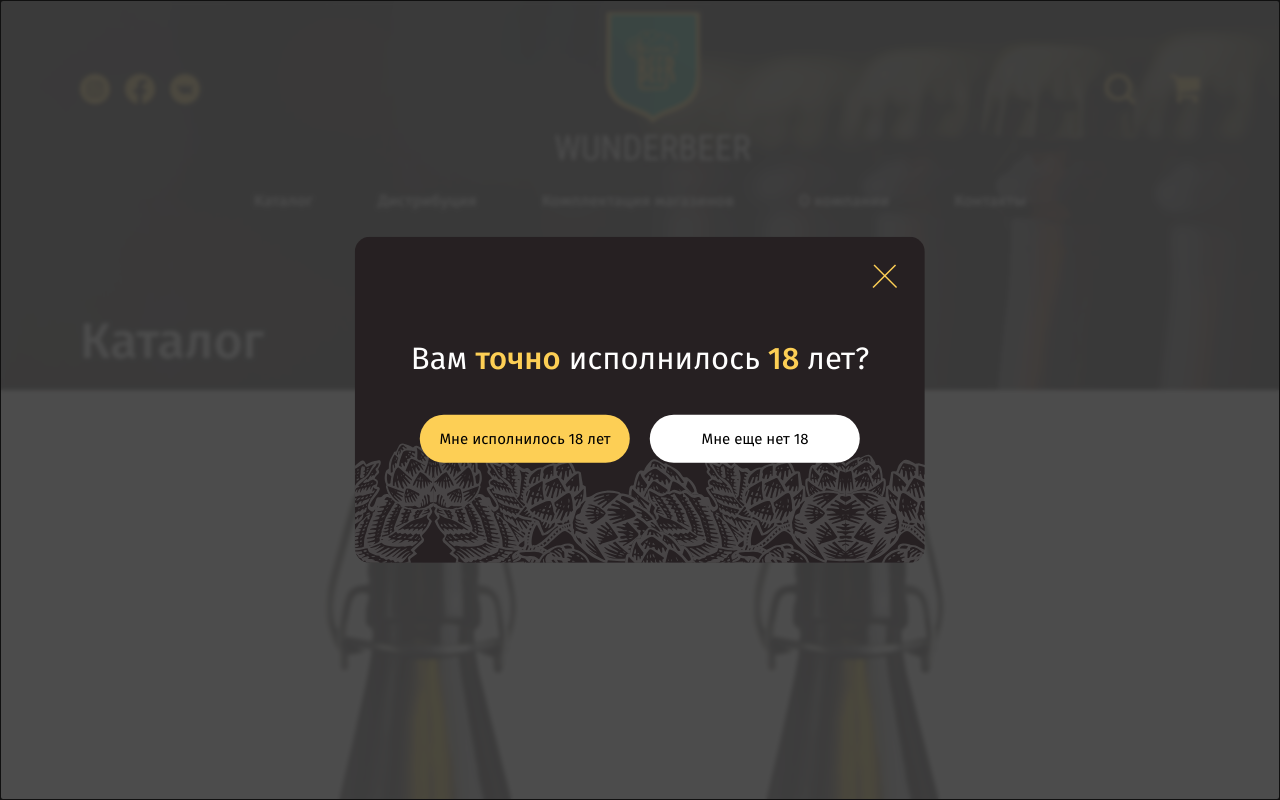
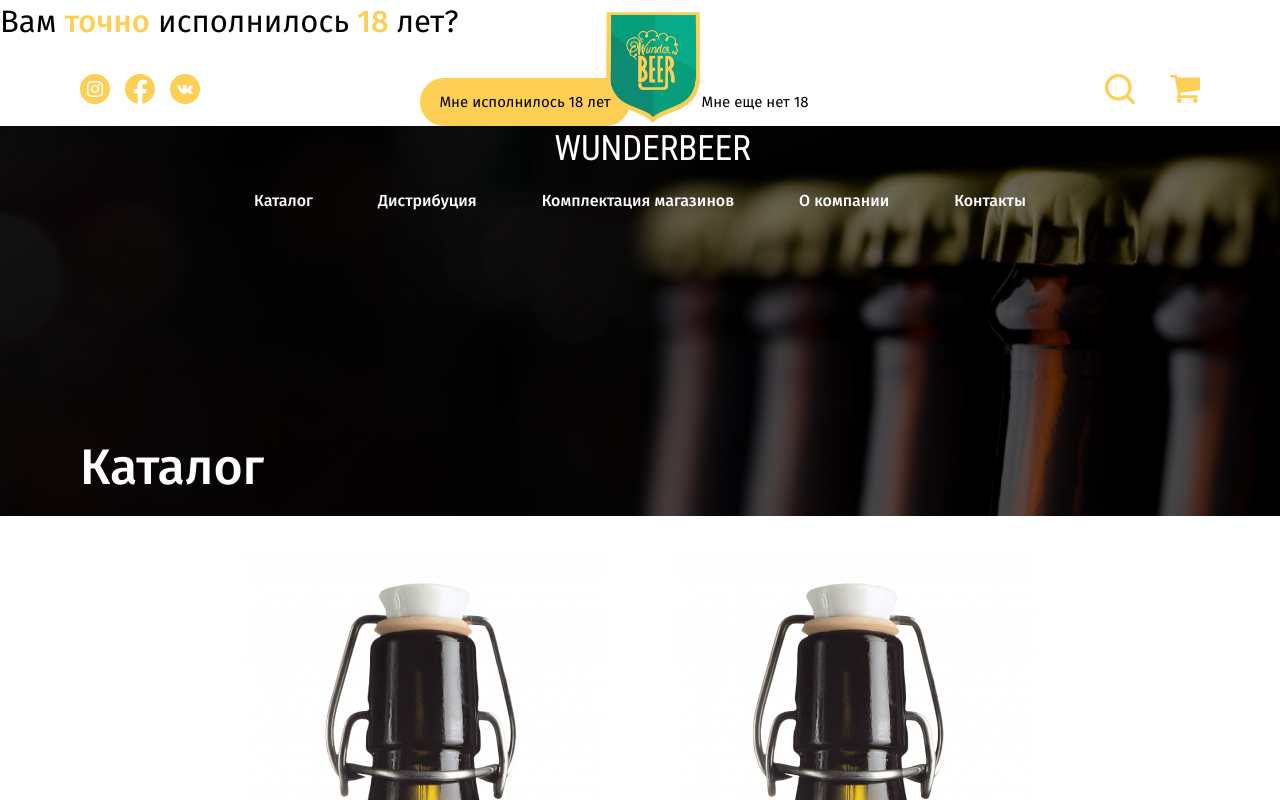
Before and after one commit to ZhRodion/nextjs-pet, a Next.js app in the folder test-app/: page / in a window 1280 px wide. Shown: the top 800 px of the page. Built offline with nearby package versions, Linux system fonts and the light colour scheme.

Commit message:
react portal

```diff
--- a/test-app/app/page.tsx
+++ b/test-app/app/page.tsx
@@ -1,18 +1,19 @@
+'use client'
+
 import CatalogSection from '@/../components/CatalogSection/CatalogSection'
-import IsAdultModal from '@/IsAdultModal/IsAdultModal'
-import { Metadata } from 'next'
+import ModalPortal from '@/ModalPortal/ModalPortal'
 import { FC } from 'react'
 
-export const metadata: Metadata = {
-	title: 'Beer Shop',
-	description: 'Bear Shop for testing some stuff',
-}
+// export const metadata: Metadata = {
+// 	title: 'Beer Shop',
+// 	description: 'Bear Shop for testing some stuff',
+// }
 
 const AppMainPage: FC = () => {
 	return (
 		<div>
 			<CatalogSection />
-			<IsAdultModal />
+			<ModalPortal />
 		</div>
 	)
 }
--- a/test-app/components/IsAdultModal/IsAdultModal.tsx
+++ b/test-app/components/IsAdultModal/IsAdultModal.tsx
@@ -1,24 +1,33 @@
 'use client'
 
 import styles from '@/IsAdultModal/IsAdultModal.module.scss'
-import PortalModal from '@/PortalModal/PortalModal'
+import Cookies from 'js-cookie'
 import Link from 'next/link'
 import { FC } from 'react'
 
 const IsAdultModal: FC = () => {
+	const handleAgree = () => {
+		// Задать куку с именем 'isAdult' и значением 'true' на 60 дней
+		Cookies.set('isAdult', 'true', { expires: 60 })
+	}
+
 	return (
-		<PortalModal isOpen={true}>
+		<div className={styles.modalPageWrapper}>
+			<div className={styles.modalBody}>
 				<p className={styles.adultModalText}>
 					Вам <span className={styles.boldFont}>точно</span> исполнилось
 					<span className={styles.boldFont}> 18 </span> лет?
 				</p>
 				<div className={styles.adultModalBtnsWrapper}>
-				<button className={styles.adultAgreeBtn}>Мне исполнилось 18 лет</button>
+					<button className={styles.adultAgreeBtn} onClick={handleAgree}>
+						Мне исполнилось 18 лет
+					</button>
 					<Link className={styles.adultRedirect} href='https://www.google.com/'>
 						<button className={styles.adultDisagreeBtn}>Мне еще нет 18</button>
 					</Link>
 				</div>
-		</PortalModal>
+			</div>
+		</div>
 	)
 }
 
--- /dev/null
+++ b/test-app/components/ModalPortal/ModalPortal.tsx
@@ -0,0 +1,20 @@
+'use effect'
+
+import Cookies from 'js-cookie'
+
+import IsAdultModal from '@/IsAdultModal/IsAdultModal'
+import { createPortal } from 'react-dom'
+
+const ModalPortal = () => {
+	// Проверить, была ли установлена кука 'isAdult'
+	const isAdultCookieSet = Cookies.get('isAdult') === 'true'
+
+	// Если кука уже установлена, не отображать модалку
+	if (isAdultCookieSet) {
+		return null
+	}
+
+	return <>{createPortal(<IsAdultModal />, document.body)}</>
+}
+
+export default ModalPortal
--- a/test-app/components/PortalModal/PortalModal.module.scss
+++ /dev/null
@@ -1,49 +0,0 @@
-.modalPageWrapper {
-	width: 100%;
-	height: 100vh;
-	position: fixed;
-	background-color: rgba(0, 0, 0, 0.7);
-	backdrop-filter: blur(2px);
-}
-
-.modalBody {
-	padding: 100px 56px;
-	position: fixed;
-	background: #262022;
-	border-radius: 15px;
-	z-index: 1000001;
-	left: 50%;
-	top: 50%;
-	transform: translate(-50%, -50%);
-	background-image: url('../../public/img/vector/chmelbg.svg');
-	background-position: bottom;
-	background-repeat: no-repeat;
-}
-
-.modalCloseBtn {
-	width: 40px;
-	height: 40px;
-	background-color: transparent;
-	display: flex;
-	justify-content: center;
-	align-items: center;
-	position: absolute;
-	right: 20px;
-	top: 20px;
-	cursor: pointer;
-	transition: all 0.3s ease-in-out;
-
-	&:hover {
-		.closeCrossImg {
-			transform: rotate(90deg);
-		}
-	}
-}
-
-.closeCrossImg {
-	transition: all 0.3s ease-in-out;
-}
-
-.modalContent {
-	color: #fff;
-}
--- a/test-app/components/PortalModal/PortalModal.tsx
+++ /dev/null
@@ -1,56 +0,0 @@
-'use client'
-
-import styles from '@/PortalModal/PortalModal.module.scss'
-import Image from 'next/image'
-import { FC, useEffect, useState } from 'react'
-import { default as Modal, default as ReactModal } from 'react-modal'
-
-interface PortalModalProps {
-	children: React.ReactNode
-	isOpen?: boolean
-}
-
-const PortalModal: FC<PortalModalProps> = ({ children, isOpen = false }) => {
-	ReactModal.setAppElement('body')
-	const [isModalOpen, setIsModalOpen] = useState(isOpen)
-
-	const handleOpenModal = () => {
-		setIsModalOpen(true)
-	}
-
-	const handleCloseModal = () => {
-		setIsModalOpen(false)
-	}
-
-	useEffect(() => {
-		setIsModalOpen(isOpen)
-	}, [isOpen])
-
-	return isModalOpen ? (
-		<Modal
-			className={styles.modalPageWrapper}
-			isOpen={isModalOpen}
-			onRequestClose={handleCloseModal}
-		>
-			<div className={styles.modalBody}>
-				<button
-					className={styles.modalCloseBtn}
-					type='button'
-					onClick={handleCloseModal}
-				>
-					<Image
-						className={styles.closeCrossImg}
-						src='/img/vector/cross.svg'
-						width={30}
-						height={30}
-						quality={100}
-						alt='.Close Cross'
-					/>
-				</button>
-				<div className={styles.modalContent}>{children}</div>
-			</div>
-		</Modal>
-	) : null
-}
-
-export default PortalModal
--- a/test-app/package.json
+++ b/test-app/package.json
@@ -17,6 +17,7 @@
     "@tanstack/react-query": "^5.8.4",
     "@types/react-modal": "^3.16.3",
     "framer-motion": "^10.16.16",
+    "js-cookie": "^3.0.5",
     "next": "14.0.1",
     "react": "^18",
     "react-dom": "^18",
@@ -29,6 +30,7 @@
     "zustand": "^4.4.7"
   },
   "devDependencies": {
+    "@types/js-cookie": "^3.0.6",
     "@types/node": "^20",
     "@types/react": "^18",
     "@types/react-dom": "^18",
```
Also changed, not shown: test-app/components/ModalPortal/ModalPortal.module.scss (added), 1 other file (tests, documents, lock files or other folders). Lines whose indentation alone changed are shown as unchanged.
